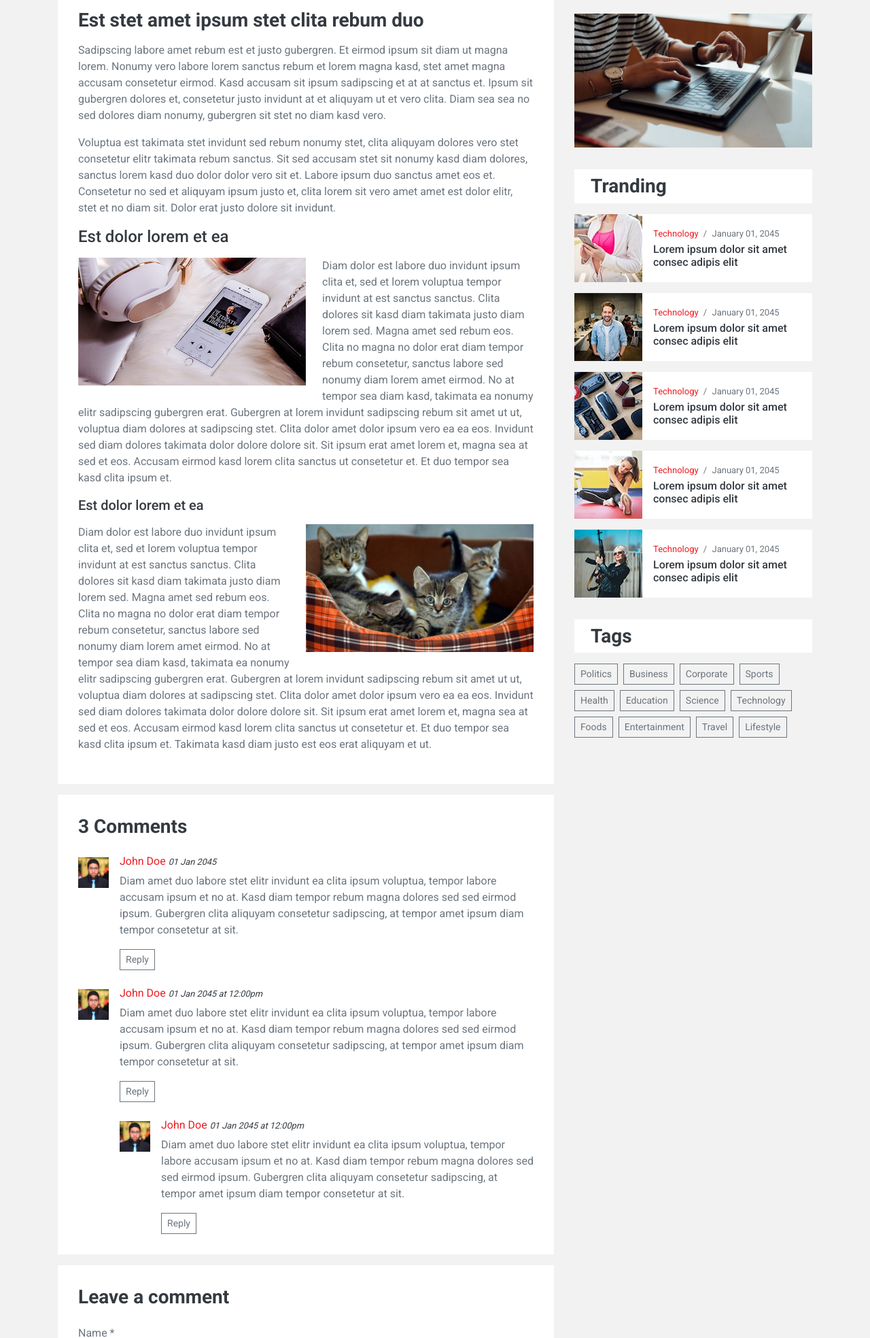
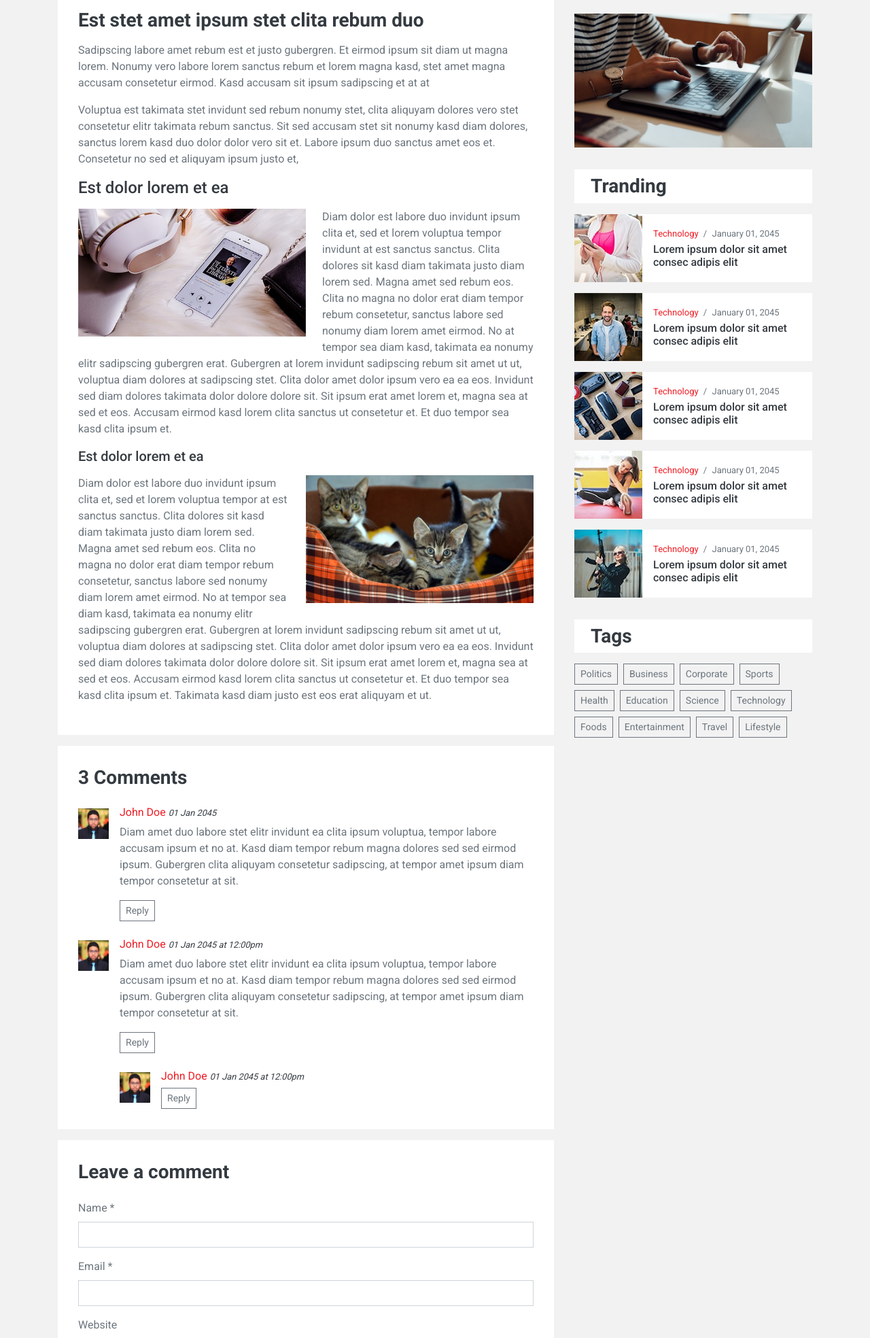
Before and after one commit to Cannie511/Tuan4_GitTools, a plain HTML site: page single.html in a window 1280 px wide. Shown: the part 747-2715 px from the top of the page at 68% size. Drawn offline with nearby package versions, Linux system fonts and the light colour scheme.

Commit message:
Nam_Single

```diff
--- a/single.html
+++ b/single.html
@@ -127,15 +127,12 @@
                                 <p>Sadipscing labore amet rebum est et justo gubergren. Et eirmod ipsum sit diam ut
                                     magna lorem. Nonumy vero labore lorem sanctus rebum et lorem magna kasd, stet
                                     amet magna accusam consetetur eirmod. Kasd accusam sit ipsum sadipscing et at at
-                                    sanctus et. Ipsum sit gubergren dolores et, consetetur justo invidunt at et
-                                    aliquyam ut et vero clita. Diam sea sea no sed dolores diam nonumy, gubergren
-                                    sit stet no diam kasd vero.</p>
+                                    </p>
                                 <p>Voluptua est takimata stet invidunt sed rebum nonumy stet, clita aliquyam dolores
                                     vero stet consetetur elitr takimata rebum sanctus. Sit sed accusam stet sit
                                     nonumy kasd diam dolores, sanctus lorem kasd duo dolor dolor vero sit et. Labore
                                     ipsum duo sanctus amet eos et. Consetetur no sed et aliquyam ipsum justo et,
-                                    clita lorem sit vero amet amet est dolor elitr, stet et no diam sit. Dolor erat
-                                    justo dolore sit invidunt.</p>
+                                    </p>
                                 <h4 class="mb-3">Est dolor lorem et ea</h4>
                                 <img class="img-fluid w-50 float-left mr-4 mb-2" src="img/news-500x280-1.jpg">
                                 <p>Diam dolor est labore duo invidunt ipsum clita et, sed et lorem voluptua tempor
@@ -151,7 +148,7 @@
                                 <h5 class="mb-3">Est dolor lorem et ea</h5>
                                 <img class="img-fluid w-50 float-right ml-4 mb-2" src="img/news-500x280-2.jpg">
                                 <p>Diam dolor est labore duo invidunt ipsum clita et, sed et lorem voluptua tempor
-                                    invidunt at est sanctus sanctus. Clita dolores sit kasd diam takimata justo diam
+                                     at est sanctus sanctus. Clita dolores sit kasd diam takimata justo diam
                                     lorem sed. Magna amet sed rebum eos. Clita no magna no dolor erat diam tempor
                                     rebum consetetur, sanctus labore sed nonumy diam lorem amet eirmod. No at tempor
                                     sea diam kasd, takimata ea nonumy elitr sadipscing gubergren erat. Gubergren at
@@ -194,10 +191,7 @@
                                         style="width: 45px;">
                                     <div class="media-body">
                                         <h6><a href="">John Doe</a> <small><i>01 Jan 2045 at 12:00pm</i></small></h6>
-                                        <p>Diam amet duo labore stet elitr invidunt ea clita ipsum voluptua, tempor
-                                            labore accusam ipsum et no at. Kasd diam tempor rebum magna dolores sed sed
-                                            eirmod ipsum. Gubergren clita aliquyam consetetur sadipscing, at tempor amet
-                                            ipsum diam tempor consetetur at sit.</p>
+
                                         <button class="btn btn-sm btn-outline-secondary">Reply</button>
                                     </div>
                                 </div>
```
